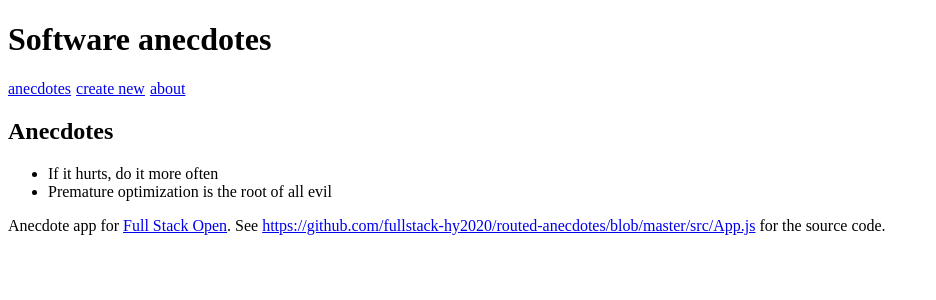
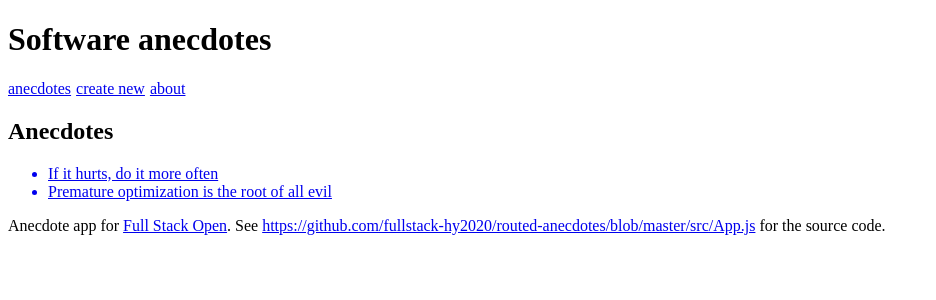
Before and after one commit to impappdavid/part7, a React (Vite) app in the folder routed-anecdotes/: page / in a window 1280 px wide. Shown: the top 300 px of the page, without its empty margins (0-936 px from the left). Built offline with nearby package versions, Linux system fonts and the light colour scheme.

Commit message:
Making the 7.2 part

```diff
--- a/routed-anecdotes/src/App.jsx
+++ b/routed-anecdotes/src/App.jsx
@@ -1,6 +1,6 @@
 import {
   BrowserRouter as Router,
-  Routes, Route, Link
+  Routes, Route, Link, useParams
 } from 'react-router-dom'
 import { useState } from 'react'
 
@@ -17,11 +17,29 @@ const Menu = () => {
   )
 }
 
+const Anecdote = ({anecdote}) => {
+ const id = useParams().id
+ const findAnecdote = anecdote.find(n => n.id === Number(id))
+  return(
+    <>
+      <strong>{findAnecdote.content}</strong>
+      <div>has {findAnecdote.votes} votes</div>
+      <a href={findAnecdote.info} target='__blank'>for more info see {findAnecdote.info}</a>
+    </>
+  )
+}
+
 const AnecdoteList = ({ anecdotes }) => (
   <div>
     <h2>Anecdotes</h2>
     <ul>
-      {anecdotes.map(anecdote => <li key={anecdote.id} >{anecdote.content}</li>)}
+      {anecdotes.map(anecdote => (
+        <>
+        <Link to={`/anecdotes/${anecdote.id}`}>
+        <li key={anecdote.id} >{anecdote.content}</li>
+        </Link>
+        </>
+      ))}
     </ul>
   </div>
 )
@@ -136,6 +154,7 @@ const App = () => {
          <Route path="/" element={<AnecdoteList anecdotes={anecdotes}/>} />
          <Route path="/create" element={<CreateNew addNew={addNew}/>} />
          <Route path="/about" element={<About />} />
+         <Route path="/anecdotes/:id" element={<Anecdote anecdote={anecdotes} />} />
        </Routes>
       </Router>
       <Footer />
--- a/routed-anecdotes/src/main.jsx
+++ b/routed-anecdotes/src/main.jsx
@@ -1,5 +1,7 @@
-import React from 'react'
 import ReactDOM from 'react-dom/client'
 import App from './App'
 
-ReactDOM.createRoot(document.getElementById('root')).render(<App />)
+
+ReactDOM.createRoot(document.getElementById('root')).render(
+<App />
+)
```
